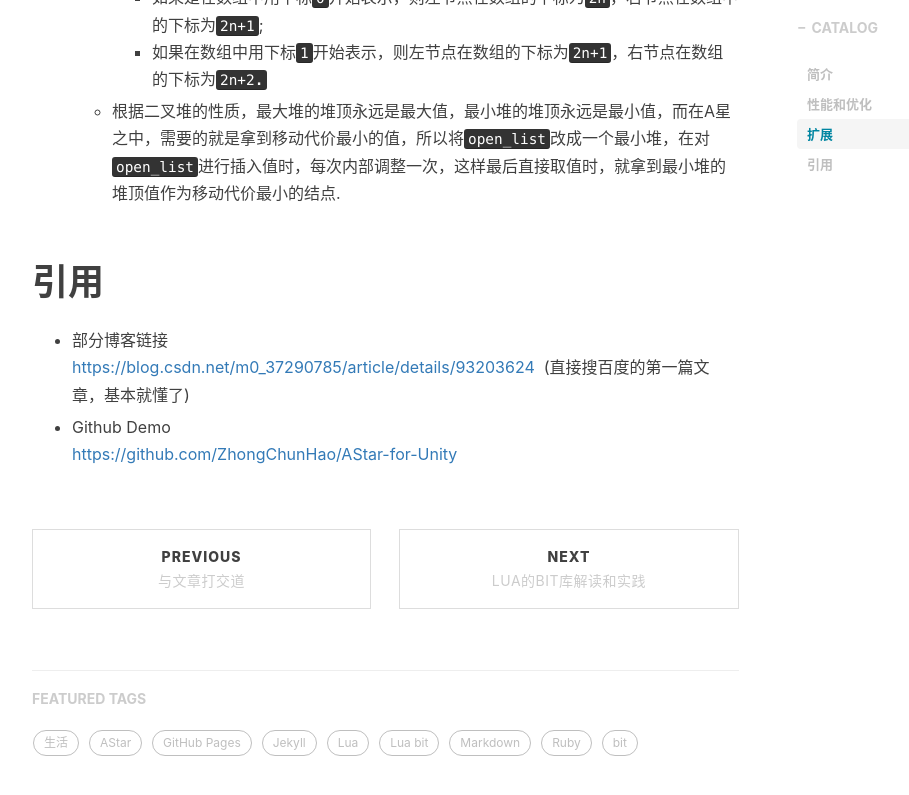
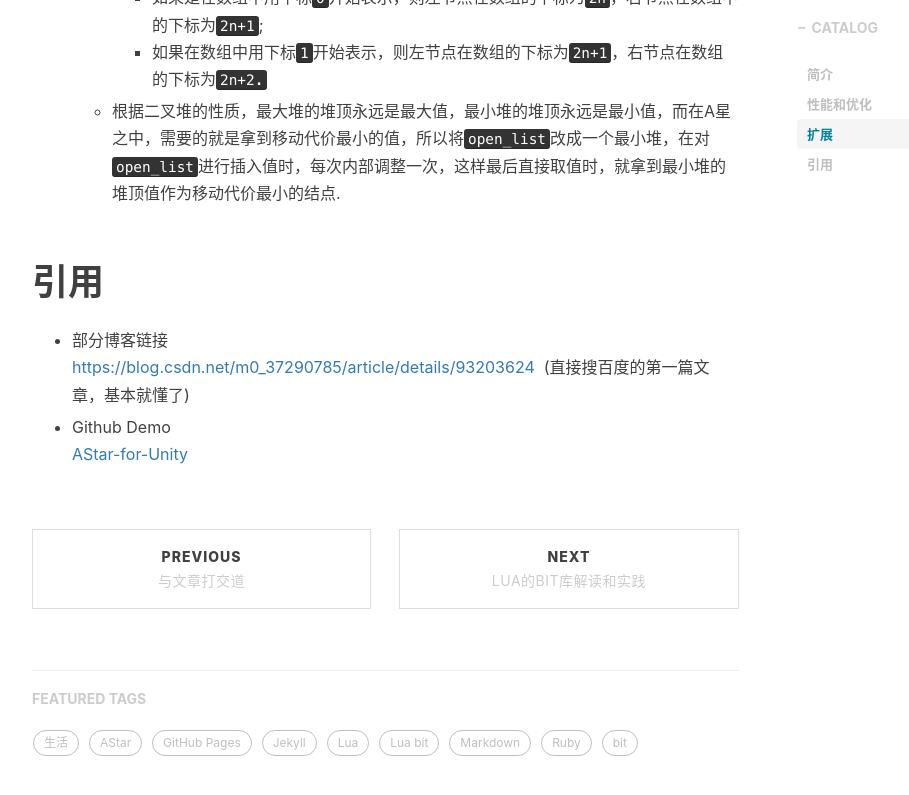
Before and after one commit to ZhongChunHao/xiaohao.github.io, a Jekyll site: the page built from _posts/2020-1-18-AStar.md, in a window 1280 px wide and 900 px high, scrolled down 1632 px. Shown: the top 795 px of the window, without its empty margins (233-1142 px from the left). Built offline with Jekyll 4.4.1, drawn with Linux system fonts in a browser that asks for light colours; nearby versions of some CDN libraries; comment, search, counter and statistics services are not loaded; part of the change alters nothing that is shown.

Commit message:
Update 2020-1-18-AStar.md
更新博客内容

```diff
--- a/_posts/2020-1-18-AStar.md
+++ b/_posts/2020-1-18-AStar.md
@@ -48,4 +48,4 @@ tags:
   [https://blog.csdn.net/m0_37290785/article/details/93203624](https://blog.csdn.net/m0_37290785/article/details/93203624)&#160;&#160;(直接搜百度的第一篇文章，基本就懂了)
 
   - Github Demo
-  [https://github.com/ZhongChunHao/AStar-for-Unity](https://github.com/ZhongChunHao/AStar-for-Unity)
+  [AStar-for-Unity](https://github.com/ZhongChunHao/AStar-for-Unity)
```
